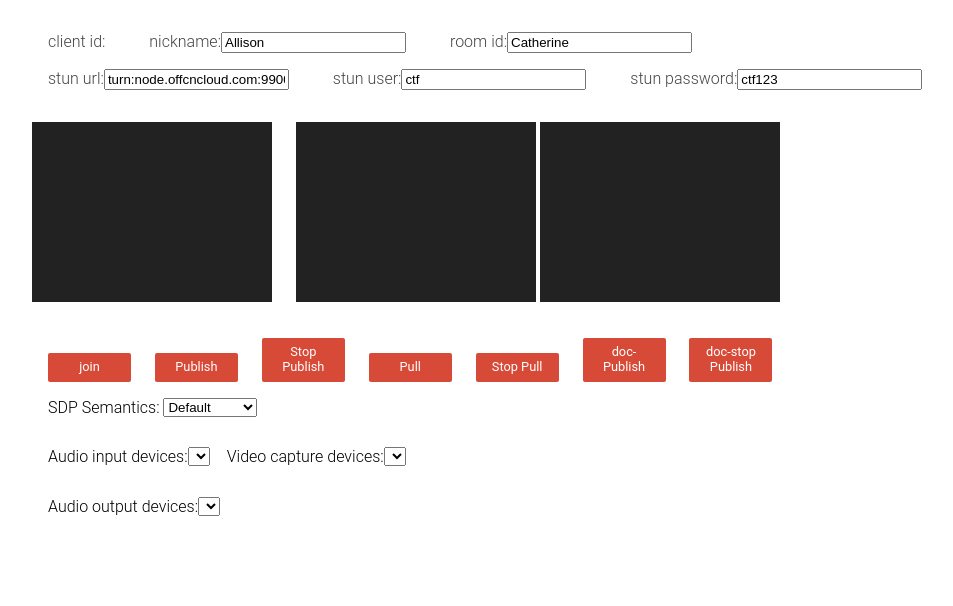
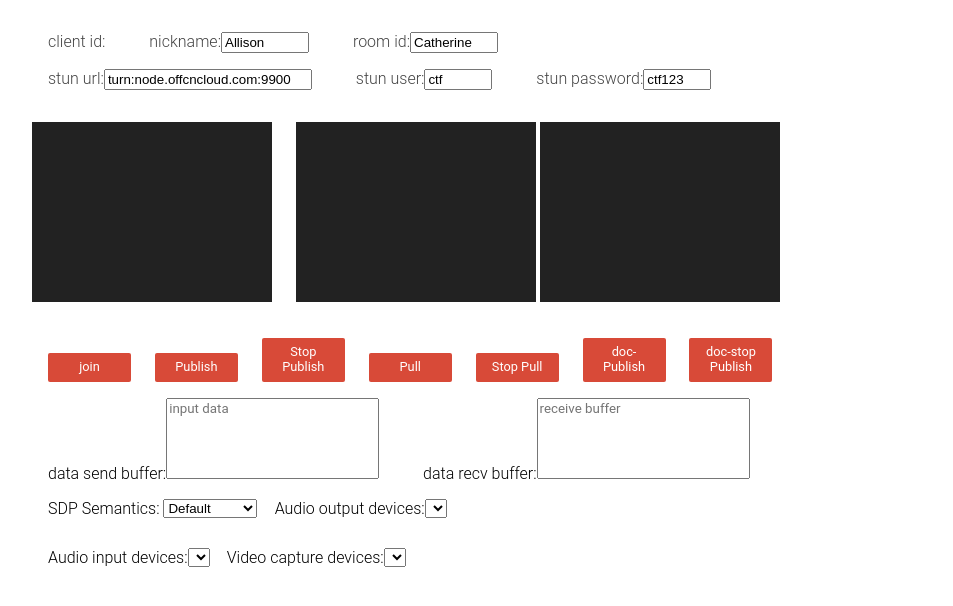
Before and after one commit to g-i-a-m/ms, a plain HTML site: page example/index.html in a window 1280 px wide. Shown: the whole page, without its empty margins (128-1081 px from the left). Drawn offline with Linux system fonts and the light colour scheme.

Commit message:
mod: test demo for data transport

```diff
--- a/example/index.html
+++ b/example/index.html
@@ -29,14 +29,14 @@
 
 <header>
     <p style="margin-left:120px">
-        <span style="margin-left:40px">client id:</span><strong id="clientid"></strong>
-        <span style="margin-left:40px">nickname:</span><input type="text" placeholder="input nick name" value="Allison" id="edit-nickname"></input>
-        <span style="margin-left:40px">room id:</span><input type="text" placeholder="input room id" value="Catherine" id="edit-roomid"></input>
+        <span style="margin-left:40px">client id:</span><strong style="width:200px" id="clientid"></strong>
+        <span style="margin-left:40px">nickname:</span><input style="width: 80px" type="text" placeholder="input nick name" value="Allison" id="edit-nickname"></input>
+        <span style="margin-left:40px">room id:</span><input style="width: 80px" type="text" placeholder="input room id" value="Catherine" id="edit-roomid"></input>
     </p>
     <p style="margin-left:120px">
-        <span style="margin-left:40px; width:300px;">stun url:</span><input type="text" placeholder="input stun url" value="turn:node.offcncloud.com:9900" id="edit-stunurl"></input>
-        <span style="margin-left:40px">stun user:</span><input type="text" placeholder="input user id" value="ctf" id="edit-stun-userid"></input>
-        <span style="margin-left:40px">stun password:</span><input type="text" placeholder="input user password" value="ctf123" id="edit-stun-pwd"></input>
+        <span style="margin-left:40px">stun url:</span><input style="width:200px;" type="text" placeholder="input stun url" value="turn:node.offcncloud.com:9900" id="edit-stunurl"></input>
+        <span style="margin-left:40px">stun user:</span><input style="width: 60px" type="text" placeholder="input user id" value="ctf" id="edit-stun-userid"></input>
+        <span style="margin-left:40px">stun password:</span><input style="width: 60px" type="text" placeholder="input user password" value="ctf123" id="edit-stun-pwd"></input>
     </p>
 </header>
 
@@ -61,19 +61,24 @@
     </div>
 
     <div class="box">
+        <span>data send buffer:</span><textarea id="text-sendbuf" cols="24" rows="5"
+            placeholder="input data" onkeydown="textareaHandler(event)"></textarea>
+        <span style="margin-left:40px">data recv buffer:</span><textarea
+            id="text-recvbuf" cols="24" rows="5" placeholder="receive buffer"readonly="readonly"></textarea>
+    </div>
+
+    <div class="box">
         <span>SDP Semantics:</span>
         <select id="sdpSemantics">
             <option selected value="">Default</option>
             <option value="unified-plan">Unified Plan</option>
             <option value="plan-b">Plan B</option>
         </select>
+        <span>Audio output devices:</span><select name="Audio output devices:" id="audio_output_devices"></select>
     </div>
     <div class="box">
         <span>Audio input devices:</span><select name="Audio input devices:" id="audio_input_devices"></select>
         <span>Video capture devices:</span><select name="Video capture devices:" id="video_capture_devices"></select>
-    </div>
-    <div class="box">
-        <span>Audio output devices:</span><select name="Audio output devices:" id="audio_output_devices"></select>
     </div>
 </div>
 
--- a/example/js/ms_client.js
+++ b/example/js/ms_client.js
@@ -14,6 +14,24 @@ const usermap_ = new Map(); //  users set
 const publish_map_ = new Map(); //  publish streams set
 const subscribe_map_ = new Map(); //  subscribe streams set
 let usercallback;
+
+function textareaHandler(e) {
+  if (e.keyCode == 13) {
+    if (e.ctrlKey || e.altKey || e.shiftKey || e.metaKey) {
+      document.getElementById("text-sendbuf").value = document.getElementById("text-sendbuf").value + '\n';
+    } else {
+      e.preventDefault();
+      // to send
+      updateRecvBuffer("send", document.getElementById("text-sendbuf").value)
+      document.getElementById("text-sendbuf").value = ""
+    }
+  }
+}
+
+function updateRecvBuffer(type, data) {
+  var recvbuf = document.getElementById("text-recvbuf");
+  recvbuf.value = recvbuf.value + type + ":" + data + "\n";
+}
 
 Array.prototype.indexOf = function(val) {
   for (let i = 0; i < this.length; i++) {
```
